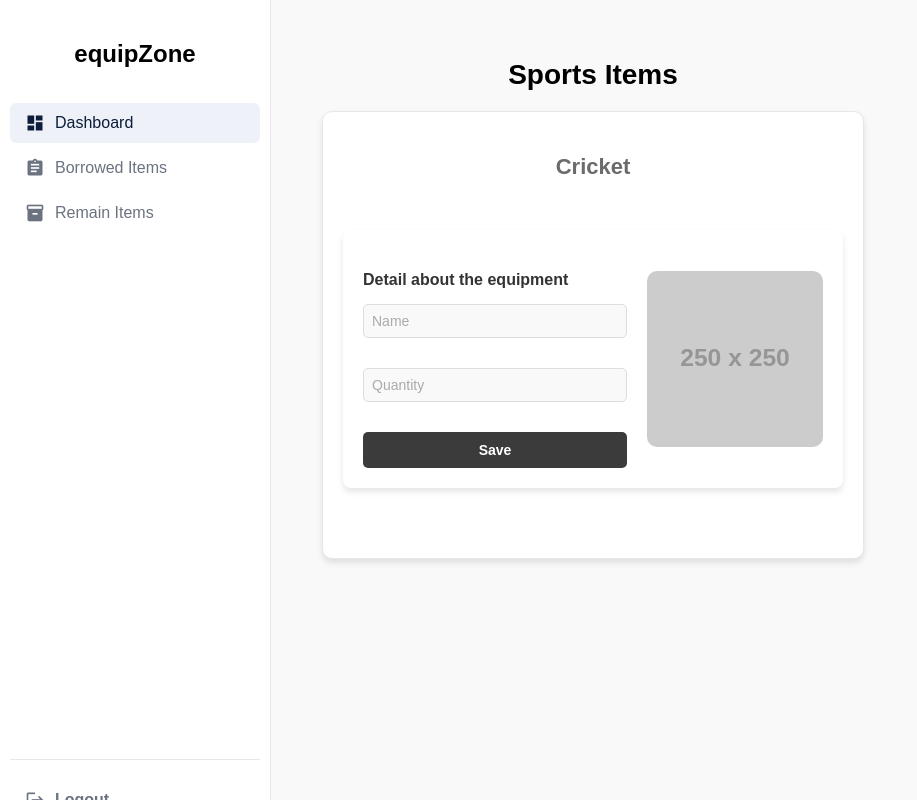
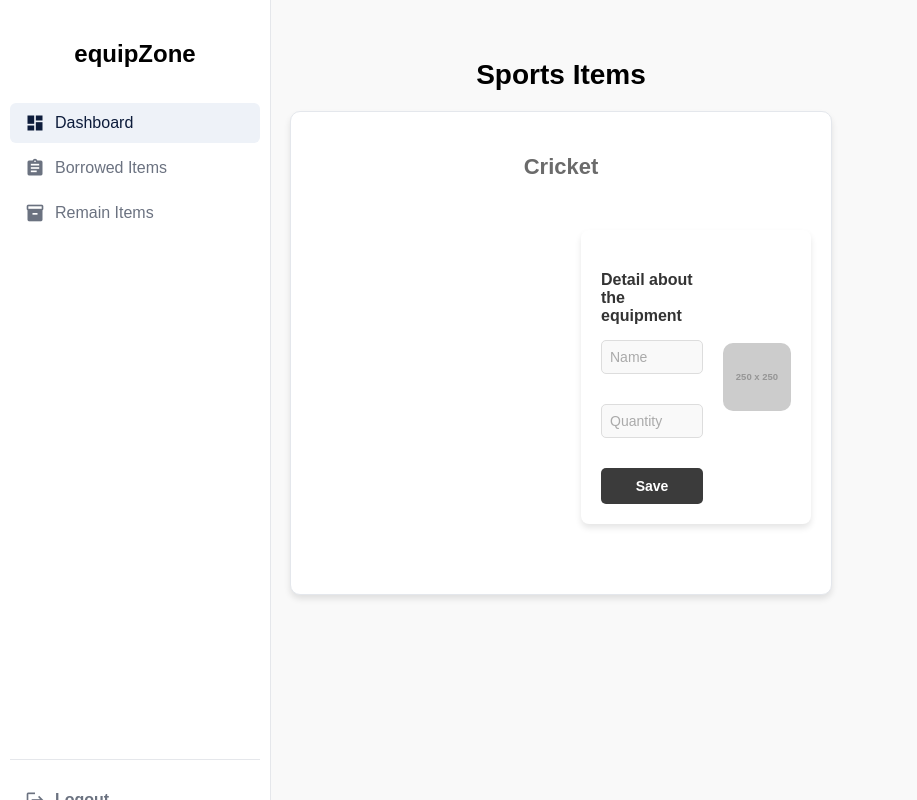
Before and after one commit to IS-Community-Project/Equip_Zone, a React (Create React App) app: page /dashboard3 in a window 1280 px wide. Shown: the whole page, without its empty margins (0-917 px from the left). Built offline with nearby package versions, Linux system fonts and the light colour scheme.

Commit message:
adding code

```diff
--- a/src/App.js
+++ b/src/App.js
@@ -9,23 +9,28 @@ import BorrowedItems2 from './pages/admin/borrowed_items2';
 import Sidebar from './pages/admin/sidebar';
 import RegistrationPage from './pages/user/Register';
 import Home from './pages/user/Home';
+import Dashboard1 from './pages/admin/dashboard1';
+
 
 function App() {
   return (
     <Router>
       <div style={{ display: 'flex' }}>
-        <Sidebar />ssss
+        <Sidebar />
         <div style={{ flex: 1, padding: '20px' }}>
           <Routes>
-
-            <Route path="/" element={<Navigate to="/Home" />} />
+            {/* Changed initial route to redirect to /dashboard2 */}
+            <Route path="/" element={<Navigate to="/remain_items1" />} />
             <Route path="/dashboard3" element={<Dashboard3 />} />
             <Route path="/dashboard2" element={<Dashboard2 />} />
             <Route path="/remain_items1" element={<RemainItems1 />} />
             <Route path="/borrowed_items2" element={<BorrowedItems2 />} />
             <Route path="/Register" element={<RegistrationPage />} />
-            <Route path="/remain_items2" element={< ReserveEquipment/>} />
+            <Route path="/remain_items2" element={<ReserveEquipment />} />
             <Route path="/Home" element={<Home />} />
+            <Route path="/dashboard1" element={<Dashboard1 />} />
+            <Route path="/borrowed_items1" element={<BorrowedItems2/>} />
+
 
           </Routes>
         </div>
--- a/src/pages/admin/Dashboard1.css
+++ b/src/pages/admin/Dashboard1.css
@@ -1,10 +1,11 @@
 /* Container styling */
 .dashboard {
-    width: 100%;
-    max-width: 1200px;
-    margin: 0 auto;
-    font-family: Arial, sans-serif;
-    padding: 20px;
+  width: calc(100% - 250px); /* Adjust width considering the sidebar width (250px) */
+  margin-left: 250px; /* Push the content to the right of the sidebar */
+  font-family: Arial, sans-serif;
+  padding: 20px;
+  box-sizing: border-box;
+
   }
 
   /* Header section styling */
--- a/src/pages/admin/RemainItems1.css
+++ b/src/pages/admin/RemainItems1.css
@@ -1,6 +1,7 @@
 .RemainItems1 {
-    display: flex;
-    font-family: Arial, sans-serif;
+  display: flex;
+  font-family: Arial, Helvetica, sans-serif;
+
   }
 
   main {
@@ -11,9 +12,15 @@
 
   .remain-items {
     background-color: white;
-    padding: 20px;
     border-radius: 10px;
     box-shadow: 0px 2px 5px rgba(0, 0, 0, 0.1);
+    width: calc(100% - 250px); /* Adjust width considering the sidebar width (250px) */
+    margin-left: 250px; /* Push the content to the right of the sidebar */
+    font-family: Arial, sans-serif;
+    padding: 20px;
+    box-sizing: border-box;
+
+
   }
 
   .remain-items h1 {
--- a/src/pages/admin/borrowed_items1.css
+++ b/src/pages/admin/borrowed_items1.css
@@ -5,9 +5,11 @@ body {
   }
 
   .main-content {
-    display: flex;
-    padding: 2rem;
-    gap: 2rem;
+    width: calc(100% - 250px);
+    margin-left: 250px;
+    font-family: Arial, sans-serif;
+    padding: 20px;
+    box-sizing: border-box;
   }
 
   .borrowed-items {
--- a/src/pages/admin/borrowed_items2.css
+++ b/src/pages/admin/borrowed_items2.css
@@ -11,7 +11,12 @@ body {
     background-color: #fff;
     box-shadow: 0 4px 6px rgba(0, 0, 0, 0.1);
     border-radius: 8px;
-  }
+    width: calc(100% - 270px); /* Adjusted for sidebar width (250px) + 20px gap */
+    margin-left: 270px; /* Sidebar width (250px) + 20px space */
+    font-family: Arial, sans-serif;
+    box-sizing: border-box;
+}
+
 
   .content h1, .content h2 {
     margin-bottom: 20px;
--- a/src/pages/admin/dashboard1.js
+++ b/src/pages/admin/dashboard1.js
@@ -1,8 +1,10 @@
 import React from 'react';
+import { useNavigate } from 'react-router-dom'; // Import useNavigate
 import './Dashboard1.css';
 
+const Dashboard1 = () => {
+  const navigate = useNavigate(); // Initialize useNavigate
 
-const Dashboard1 = () => {
   const sportsItems = [
     { name: 'Cricket', image: 'path-to-cricket-image.png' },
     { name: 'Netball', image: 'path-to-netball-image.png' },
@@ -12,6 +14,9 @@ const Dashboard1 = () => {
     { name: 'Athletics', image: 'path-to-athletics-image.png' },
   ];
 
+  const handleImageClick = () => {
+    navigate('/dashboard2'); // Navigate to Dashboard2
+  };
 
   return (
     <div className="dashboard">
@@ -28,7 +33,13 @@ const Dashboard1 = () => {
         {sportsItems.map((item, index) => (
           <div className="sports-item" key={index}>
             <div className="name-box">{item.name}</div>
-            <img src={item.image} alt={item.name} />
+            {/* Add onClick event to the image */}
+            <img
+              src={item.image}
+              alt={item.name}
+              onClick={handleImageClick}
+              style={{ cursor: 'pointer' }}
+            />
           </div>
         ))}
       </div>
--- a/src/pages/admin/dashboard2.css
+++ b/src/pages/admin/dashboard2.css
@@ -8,7 +8,11 @@ body {
 
   /* Main Content */
   .main-content {
-    padding: 20px;
+  width: calc(100% - 250px);
+  margin-left: 250px;
+  font-family: Arial, sans-serif;
+  padding: 20px;
+  box-sizing: border-box;
   }
 
   .main-content h1 {
--- a/src/pages/admin/dashboard2.js
+++ b/src/pages/admin/dashboard2.js
@@ -1,8 +1,10 @@
 import React from 'react';
+import { useNavigate } from 'react-router-dom';  // Import useNavigate
 import './dashboard2.css';
 
+const Dashboard2 = () => {
+  const navigate = useNavigate();  // Initialize useNavigate
 
-const Dashboard2 = () => {
   const items = {
     Cricket: [
       { name: 'Cricket Hard Ball Bat', count: 5 },
@@ -10,6 +12,11 @@ const Dashboard2 = () => {
       { name: 'Football Net', count: 2 },
       { name: 'Netball Net', count: 2 },
     ],
+  };
+
+  // Handle navigation on "Add" button click
+  const handleAddClick = () => {
+    navigate('/dashboard3');  // Navigate to Dashboard3
   };
 
   return (
@@ -32,7 +39,7 @@ const Dashboard2 = () => {
             </ul>
             <div className="buttons">
               <button className="remove-button">Remove</button>
-              <button className="add-button">Add</button>
+              <button className="add-button" onClick={handleAddClick}>Add</button> {/* Add onClick to navigate */}
             </div>
           </div>
 
@@ -49,7 +56,7 @@ const Dashboard2 = () => {
               ))}
             </ul>
             <div className="buttons">
-              <button className="add-button">Add</button>
+              <button className="add-button" onClick={handleAddClick}>Add</button> {/* Add onClick to navigate */}
             </div>
           </div>
         </div>
--- a/src/pages/admin/dashboard3.css
+++ b/src/pages/admin/dashboard3.css
@@ -8,11 +8,11 @@ body {
 
   /* Main Content */
   .main-content {
-    padding: 20px;
-    display: flex;
-    flex-direction: column;
-    align-items: center;
-    margin-top: -100;
+    width: calc(100% - 250px);
+  margin-left: 250px;
+  font-family: Arial, sans-serif;
+  padding: 20px;
+  box-sizing: border-box;
   }
 
   .main-content h1 {
--- a/src/pages/admin/remain_items2.css
+++ b/src/pages/admin/remain_items2.css
@@ -1,6 +1,16 @@
 .RemainItems1 {
     display: flex;
     font-family: Arial, sans-serif;
+  }
+
+  .reserve-container {
+    width: calc(100% - 250px); /* Adjust width considering the sidebar width (250px) */
+    margin-left: 250px; /* Push the content to the right of the sidebar */
+    font-family: Arial, sans-serif;
+    padding: 20px;
+    box-sizing: border-box;
+
+
   }
 
   main {
```
Also changed, not shown: src/pages/admin/borrowed_items1.js (+6 -6 lines).
